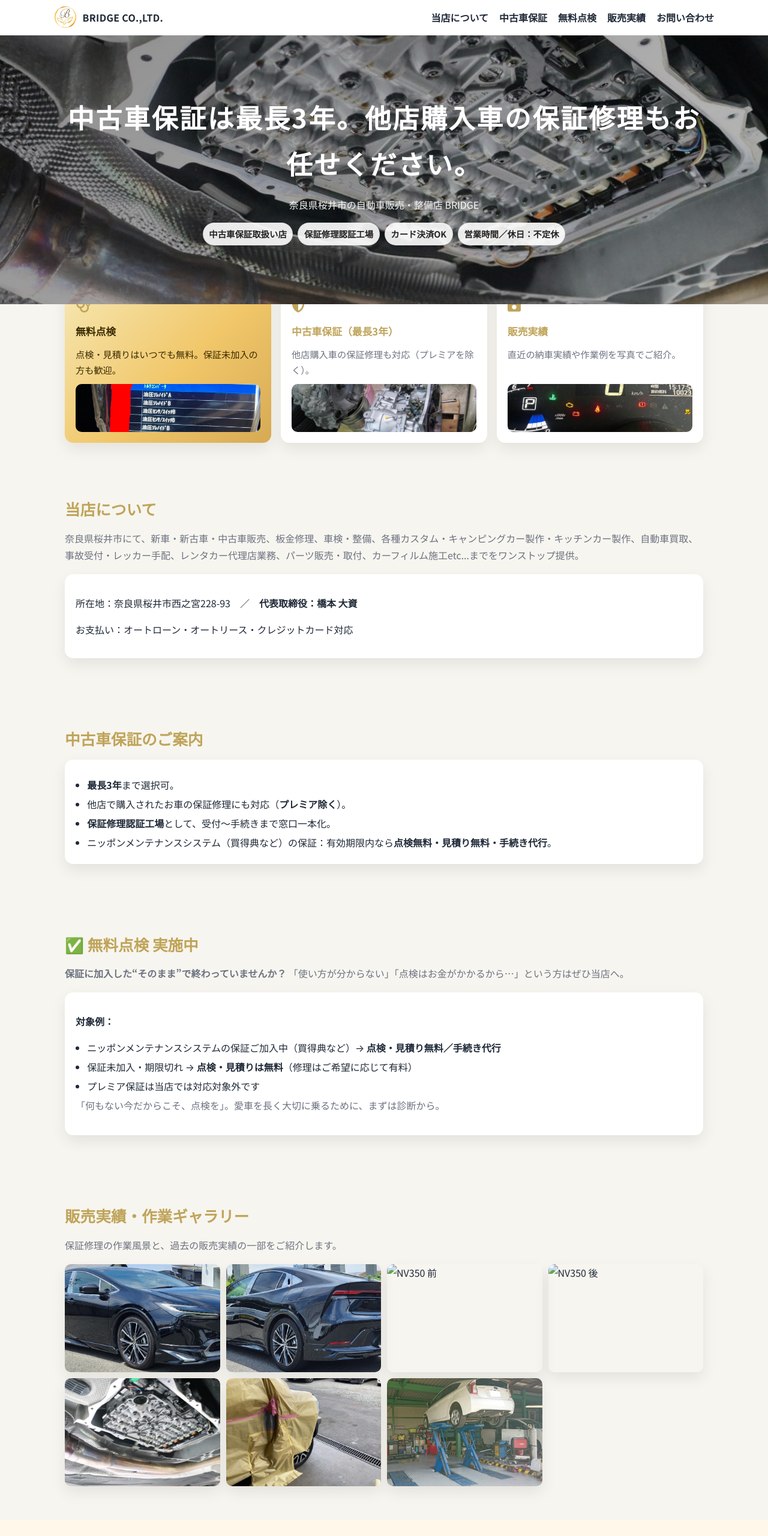
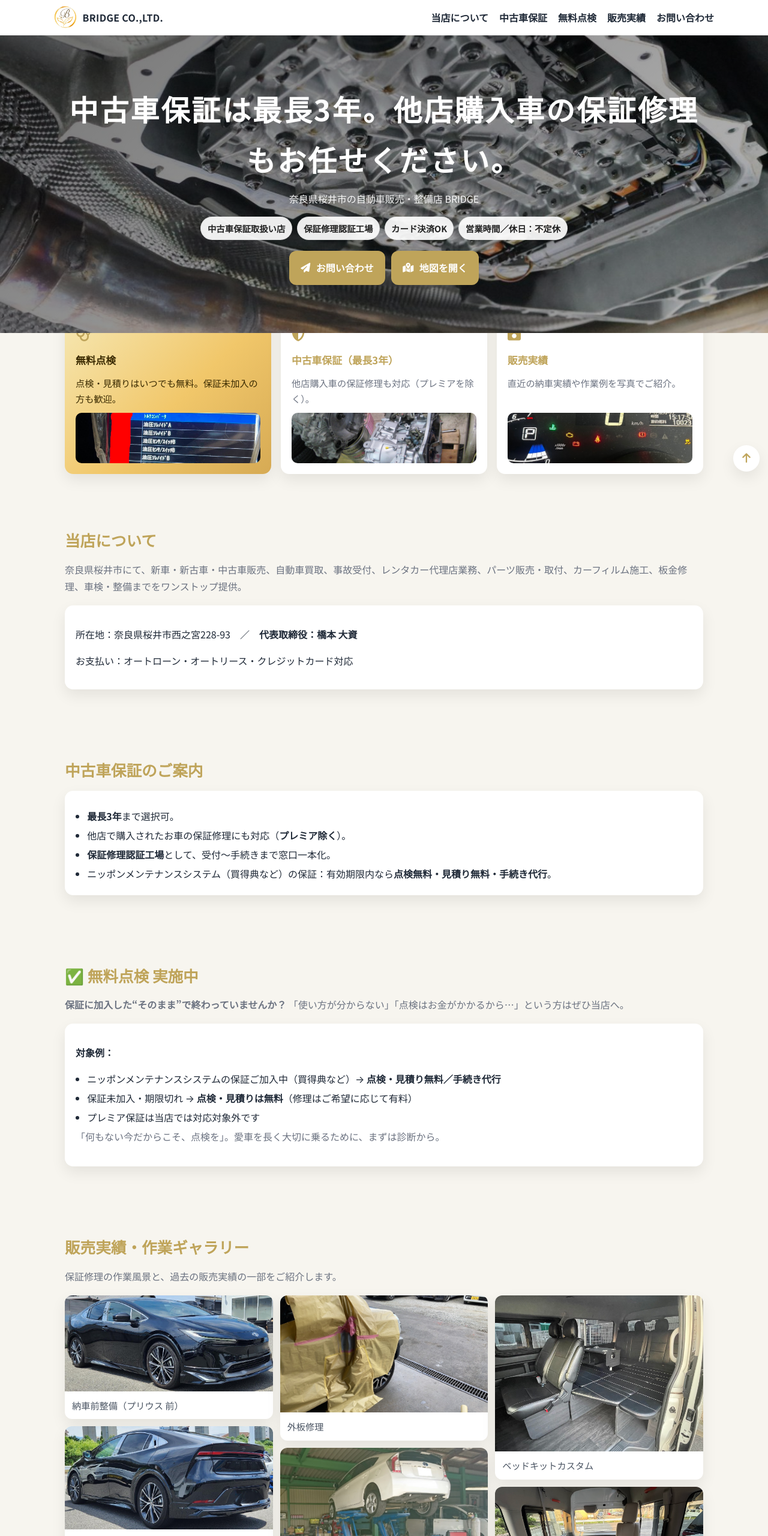
Before and after one commit to bridgecoltdhashimoto-commits/bridgecoltdhashimoto-commits.github.io, a plain HTML site: page index.html in a window 1280 px wide. Shown: the top 2560 px of the page at 60% size. Drawn offline with Linux system fonts and the light colour scheme.

Commit message:
Update index.html

```diff
--- a/index.html
+++ b/index.html
@@ -14,12 +14,12 @@
   --brand:#bfa45a;--brand-deep:#9f8643;--ink:#1f2937;--muted:#6b7280;
   --bg:#f7f5ef;--card:#fff;--shadow:0 10px 24px rgba(0,0,0,.08);--radius:14px;
 }
-    *{box-sizing:border-box} html,body{margin:0}
+*{box-sizing:border-box} html,body{margin:0;scroll-behavior:smooth}
 body{font-family:'Noto Sans JP',system-ui,-apple-system,'Segoe UI',Roboto,'Helvetica Neue',Arial,'Noto Sans',sans-serif;color:var(--ink);background:var(--bg);line-height:1.75}
 .container{max-width:1100px;margin:0 auto;padding:0 18px}
-    .btn{display:inline-flex;gap:.5rem;align-items:center;padding:.8rem 1.2rem;border-radius:10px;background:var(--brand);color:#fff;font-weight:700;border:none;cursor:pointer;text-decoration:none;box-shadow:var(--shadow);transition:.15s transform}
+a{color:var(--brand);text-decoration:none} a:hover{color:var(--brand-deep)}
+.btn{display:inline-flex;gap:.6rem;align-items:center;padding:.9rem 1.2rem;border-radius:12px;background:var(--brand);color:#fff;font-weight:700;border:none;cursor:pointer;box-shadow:var(--shadow);transition:.15s transform}
 .btn:hover{transform:translateY(-2px);background:var(--brand-deep)}
-    a{color:var(--brand);text-decoration:none} a:hover{color:var(--brand-deep)}
 
 /* Nav */
 nav{position:sticky;top:0;z-index:50;background:#fff;border-bottom:1px solid #eee;backdrop-filter:saturate(180%) blur(8px)}
@@ -30,13 +30,14 @@
 
 /* Hero */
 .hero{
-      position:relative;isolation:isolate;min-height:56vh;display:grid;place-items:center;text-align:center;color:#fff;
-      background:linear-gradient(140deg,rgba(0,0,0,.45),rgba(0,0,0,.25)),url('./gazou/underbody.jpg?v=2') center/cover no-repeat;
+  position:relative;isolation:isolate;min-height:62vh;display:grid;place-items:center;text-align:center;color:#fff;
+  background:linear-gradient(140deg,rgba(0,0,0,.55),rgba(0,0,0,.25)),url('./gazou/underbody.jpg') center/cover no-repeat;
 }
-    .hero h1{font-size:clamp(28px,4vw,44px);margin:0 0 .4rem;font-weight:800;letter-spacing:.06em}
-    .hero p{opacity:.95}
+.hero h1{font-size:clamp(28px,4.6vw,48px);margin:0 0 .6rem;font-weight:800;letter-spacing:.06em}
+.hero p{opacity:.95;margin:0 0 16px}
 .badges{margin-top:14px;display:flex;gap:8px;flex-wrap:wrap;justify-content:center}
-    .badge{background:rgba(255,255,255,.9);color:#222;border:1px solid rgba(0,0,0,.06);padding:.35rem .6rem;border-radius:999px;font-size:.9rem;font-weight:700}
+.badge{background:rgba(255,255,255,.92);color:#222;border:1px solid rgba(0,0,0,.06);padding:.38rem .65rem;border-radius:999px;font-size:.9rem;font-weight:700}
+.hero-cta{margin-top:18px;display:flex;gap:10px;flex-wrap:wrap;justify-content:center}
 
 /* Tiles */
 .tiles{display:grid;gap:16px;margin:-36px auto 32px;grid-template-columns:repeat(6,minmax(0,1fr))}
@@ -46,7 +47,7 @@
 .tile .icon{font-size:22px;color:var(--brand)}
 .tile.primary{background:linear-gradient(135deg,#f6e8b4,#f1c76a 55%,#d6aa54);color:#3a2a00}
 .tile.primary h3,.tile.primary p{color:#3a2a00}
-    .tile .peek{margin-top:auto;border-radius:10px;overflow:hidden;height:80px;background:#eee;background-size:cover;background-position:center}
+.tile .peek{margin-top:auto;border-radius:10px;overflow:hidden;height:84px;background:#eee;background-size:cover;background-position:center}
 
 /* Sections */
 section{padding:56px 0}
@@ -55,9 +56,19 @@
 .panel{background:#fff;border-radius:var(--radius);box-shadow:var(--shadow);padding:18px}
 .list{margin:10px 0 0;padding-left:1.2rem} .list li{margin:.25rem 0}
 
-    /* Gallery */
-    .gallery{display:grid;gap:10px;grid-template-columns:repeat(auto-fit,minmax(240px,1fr))}
-    .gallery img{width:100%;height:180px;object-fit:cover;border-radius:10px;box-shadow:var(--shadow)}
+/* Gallery (masonry風) */
+.gallery{columns:1;column-gap:12px}
+@media(min-width:640px){.gallery{columns:2}}
+@media(min-width:980px){.gallery{columns:3}}
+.card{break-inside:avoid;background:#fff;border-radius:12px;box-shadow:var(--shadow);margin:0 0 12px;overflow:hidden}
+.card img{width:100%;display:block;height:auto}
+.card figcaption{padding:10px 12px;font-size:.95rem;color:#4b5563}
+
+/* FAQ */
+.faq-item{background:#fff;border-radius:12px;box-shadow:var(--shadow);margin:10px 0;overflow:hidden}
+.faq-q{padding:14px 16px;font-weight:700;display:flex;justify-content:space-between;cursor:pointer}
+.faq-a{max-height:0;overflow:hidden;padding:0 16px;transition:max-height .25s ease}
+.faq-item.open .faq-a{max-height:240px;padding:0 16px 14px}
 
 /* Contact */
 #contact{background:#fff7ea}
@@ -67,6 +78,11 @@
 input:focus{outline:none;border-color:var(--brand);box-shadow:0 0 0 3px rgba(191,164,90,.18)}
 .note{color:#6b7280;font-size:.9rem}
 
+/* Back to top */
+#totop{position:fixed;right:14px;bottom:14px;border:none;background:#fff;color:var(--brand);box-shadow:var(--shadow);border-radius:999px;width:44px;height:44px;font-size:18px;display:grid;place-items:center;cursor:pointer}
+#totop:hover{color:#fff;background:var(--brand)}
+
+/* Footer */
 footer{padding:26px 0;background:var(--brand);color:#fff;text-align:center}
 
 @media (max-width:980px){.tiles{grid-template-columns:repeat(2,1fr)} .tile{grid-column:auto} .menu{display:none}}
@@ -77,7 +93,7 @@
 <nav>
   <div class="container nav-inner">
     <a class="brand" href="#top">
-        <img src="./gazou/logo.jpg?v=2" alt="BRIDGE ロゴ">BRIDGE CO.,LTD.
+      <img src="./gazou/logo.jpg" alt="BRIDGE ロゴ">BRIDGE CO.,LTD.
     </a>
     <div class="menu">
       <a href="#about">当店について</a>
@@ -100,6 +116,10 @@
       <span class="badge">カード決済OK</span>
       <span class="badge">営業時間／休日：不定休</span>
     </div>
+    <div class="hero-cta">
+      <a class="btn" href="#contact"><i class="fa-solid fa-paper-plane"></i> お問い合わせ</a>
+      <a class="btn" href="https://maps.google.com/?q=奈良県桜井市西之宮228-93" target="_blank" rel="noopener"><i class="fa-solid fa-map-location-dot"></i> 地図を開く</a>
+    </div>
   </div>
 </header>
 
@@ -109,21 +129,21 @@
     <div class="icon"><i class="fa-solid fa-stethoscope"></i></div>
     <h3>無料点検</h3>
     <p>点検・見積りはいつでも無料。保証未加入の方も歓迎。</p>
-      <div class="peek" style="background-image:url('./gazou/diag.jpg?v=2')"></div>
+    <div class="peek" style="background-image:url('./gazou/diag.jpg')"></div>
   </a>
 
   <a class="tile" href="#warranty">
     <div class="icon"><i class="fa-solid fa-shield-halved"></i></div>
     <h3>中古車保証（最長3年）</h3>
     <p>他店購入車の保証修理も対応（プレミアを除く）。</p>
-      <div class="peek" style="background-image:url('./gazou/transmission.jpg?v=2')"></div>
+    <div class="peek" style="background-image:url('./gazou/transmission.jpg')"></div>
   </a>
 
   <a class="tile" href="#results">
     <div class="icon"><i class="fa-solid fa-camera-retro"></i></div>
     <h3>販売実績</h3>
     <p>直近の納車実績や作業例を写真でご紹介。</p>
-      <div class="peek" style="background-image:url('./gazou/meter-lamps.jpg?v=2')"></div>
+    <div class="peek" style="background-image:url('./gazou/meter-lamps.jpg')"></div>
   </a>
 </div>
 
@@ -131,7 +151,7 @@
 <section id="about">
   <div class="container">
     <h2 class="section-title">当店について</h2>
-    <p class="lead">奈良県桜井市にて、新車・新古車・中古車販売、板金修理、車検・整備、各種カスタム・キャンピングカー製作・キッチンカー製作、自動車買取、事故受付・レッカー手配、レンタカー代理店業務、パーツ販売・取付、カーフィルム施工etc...までをワンストップ提供。</p>
+    <p class="lead">奈良県桜井市にて、新車・新古車・中古車販売、自動車買取、事故受付、レンタカー代理店業務、パーツ販売・取付、カーフィルム施工、板金修理、車検・整備までをワンストップ提供。</p>
     <div class="panel">
       <p>所在地：奈良県桜井市西之宮228-93　／　<strong>代表取締役：橋本 大資</strong></p>
       <p>お支払い：オートローン・オートリース・クレジットカード対応</p>
@@ -176,15 +196,34 @@
   <div class="container">
     <h2 class="section-title">販売実績・作業ギャラリー</h2>
     <p class="lead">保証修理の作業風景と、過去の販売実績の一部をご紹介します。</p>
+
     <div class="gallery">
-        <img src="./gazou/prius-front.jpg?v=2" alt="プリウス 前">
-        <img src="./gazou/prius-rear.jpg?v=2" alt="プリウス 後">
-        <img src="./gazou/nv350-front.jpg?v=2" alt="NV350 前">
-        <img src="./gazou/nv350-rear.jpg?v=2" alt="NV350 後">
-        <img src="./gazou/underbody.jpg?v=2" alt="下回り点検">
-        <img src="./gazou/outerpanel-repair.jpg?v=2" alt="外板修理">
-        <img src="./gazou/pit-fuukei.jpg?v=2" alt="ピット風景">
+      <figure class="card"><img src="./gazou/prius-front.jpg" alt="プリウス 前" loading="lazy"><figcaption>納車前整備（プリウス 前）</figcaption></figure>
+      <figure class="card"><img src="./gazou/prius-rear.jpg" alt="プリウス 後" loading="lazy"><figcaption>納車前整備（プリウス 後）</figcaption></figure>
+      <figure class="card"><img src="./gazou/nv-front.jpg" alt="NV350 前" loading="lazy"><figcaption>NV350 入庫時（前）</figcaption></figure>
+      <figure class="card"><img src="./gazou/nv-rear.jpg" alt="NV350 後" loading="lazy"><figcaption>NV350 入庫時（後）</figcaption></figure>
+      <figure class="card"><img src="./gazou/underbody.jpg" alt="下回り点検" loading="lazy"><figcaption>下回り点検</figcaption></figure>
+      <figure class="card"><img src="./gazou/outerpanel-repair.jpg" alt="外板修理" loading="lazy"><figcaption>外板修理</figcaption></figure>
+      <figure class="card"><img src="./gazou/pit-fuukei.jpg" alt="ピット風景" loading="lazy"><figcaption>ピット風景</figcaption></figure>
+
+      <!-- 追加画像（必要に応じて増減OK） -->
+      <figure class="card"><img src="./gazou/BMW7-front.jpg" alt="BMW 7シリーズ" loading="lazy"><figcaption>販売実績：BMW 7シリーズ</figcaption></figure>
+      <figure class="card"><img src="./gazou/audio-custom.jpg" alt="オーディオカスタム" loading="lazy"><figcaption>オーディオカスタム</figcaption></figure>
+      <figure class="card"><img src="./gazou/bedkit.custom.jpg" alt="ベッドキット" loading="lazy"><figcaption>ベッドキットカスタム</figcaption></figure>
+      <figure class="card"><img src="./gazou/fukushi.kurumaisu.jpg" alt="福祉車両（車いす）" loading="lazy"><figcaption>福祉車両（車いす）</figcaption></figure>
+      <figure class="card"><img src="./gazou/fukushi.lift.jpg" alt="福祉リフト" loading="lazy"><figcaption>福祉リフト</figcaption></figure>
+      <figure class="card"><img src="./gazou/engine-bay.jpg" alt="エンジンルーム" loading="lazy"><figcaption>エンジンルーム清掃</figcaption></figure>
     </div>
+  </div>
+</section>
+
+<!-- FAQ -->
+<section id="faq">
+  <div class="container">
+    <h2 class="section-title">よくあるご質問</h2>
+    <div class="faq-item"><div class="faq-q">他店で購入した車でも保証修理できますか？ <i class="fa-solid fa-chevron-down"></i></div><div class="faq-a">はい、対応しています（プレミア保証は除く）。保証書・車検証をご持参ください。</div></div>
+    <div class="faq-item"><div class="faq-q">無料点検は本当に無料ですか？ <i class="fa-solid fa-chevron-down"></i></div><div class="faq-a">点検・見積りは無料です。修理が必要な場合のみ、お客様の同意の上で有料作業となります。</div></div>
+    <div class="faq-item"><div class="faq-q">支払い方法は？ <i class="fa-solid fa-chevron-down"></i></div><div class="faq-a">オートローン・オートリース・クレジットカードに対応しています。</div></div>
   </div>
 </section>
 
@@ -195,9 +234,9 @@
     <p class="lead">いたずら・誤送信防止のため、入力できるのは下記の必要項目のみです。</p>
     <form onsubmit="sendMail(event)">
       <label for="name">お名前（カタカナ）</label>
-        <input id="name" type="text" required placeholder="ヤマダ タロウ">
+      <input id="name" type="text" required placeholder="ヤマダ タロウ" autocomplete="name">
       <label for="contact">連絡先</label>
-        <input id="contact" type="text" required placeholder="電話番号またはメールアドレス">
+      <input id="contact" type="text" required placeholder="電話番号またはメールアドレス" autocomplete="tel">
       <label for="car">車の年式・車種（車検修理・保証修理の方）</label>
       <input id="car" type="text" placeholder="例：2015年式 プリウス">
       <label for="time1">連絡可能日時（第1候補）</label>
@@ -218,6 +257,8 @@
   </div>
 </footer>
 
+<button id="totop" title="トップへ"><i class="fa-solid fa-arrow-up"></i></button>
+
 <script>
 function sendMail(e){
   e.preventDefault();
@@ -232,6 +273,14 @@
   location.href='mailto:bridge.co.ltd.hashimoto@gmail.com?subject='+
     encodeURIComponent('お問い合わせ')+'&body='+encodeURIComponent(body);
 }
+
+// FAQ accordion
+document.querySelectorAll('.faq-item .faq-q').forEach(q=>{
+  q.addEventListener('click', ()=> q.parentElement.classList.toggle('open'));
+});
+
+// back to top
+document.getElementById('totop').addEventListener('click', ()=> window.scrollTo({top:0, behavior:'smooth'}));
 </script>
 </body>
 </html>
```
Lines whose indentation alone changed are shown as unchanged.
